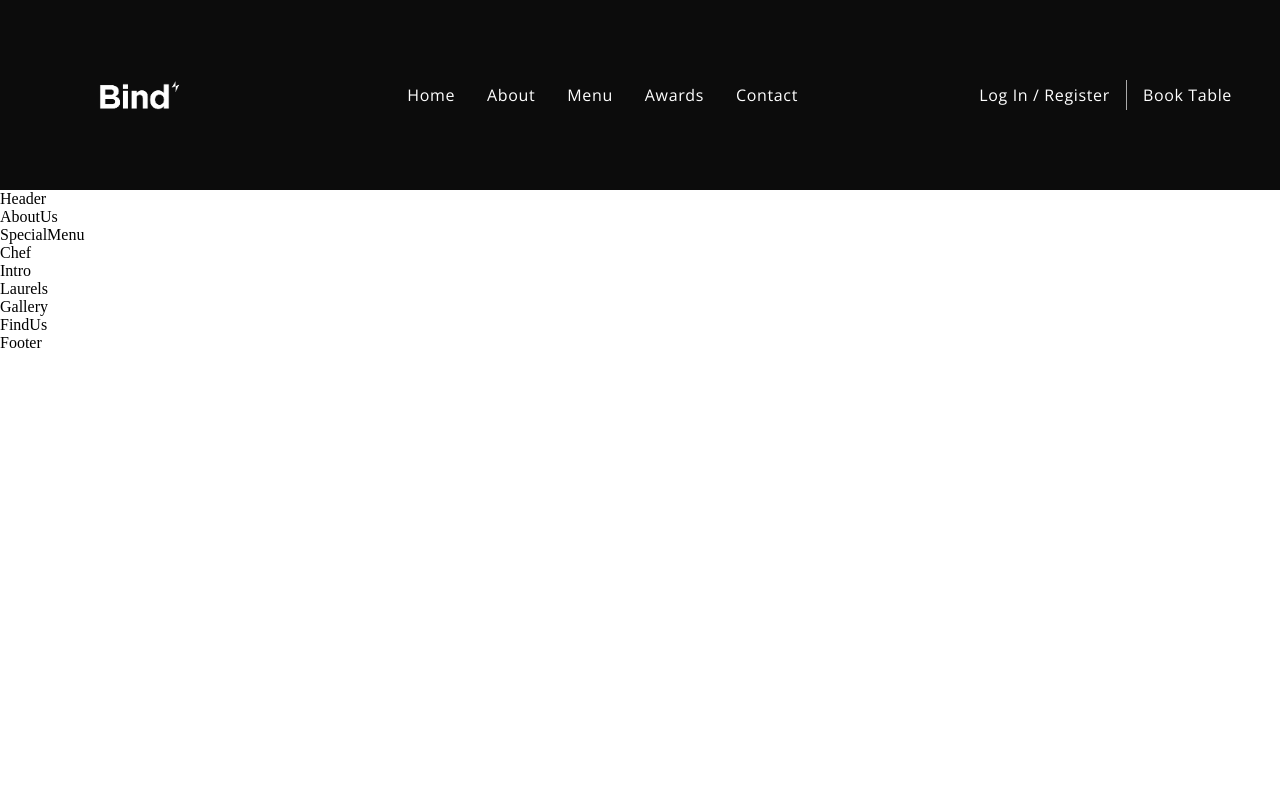
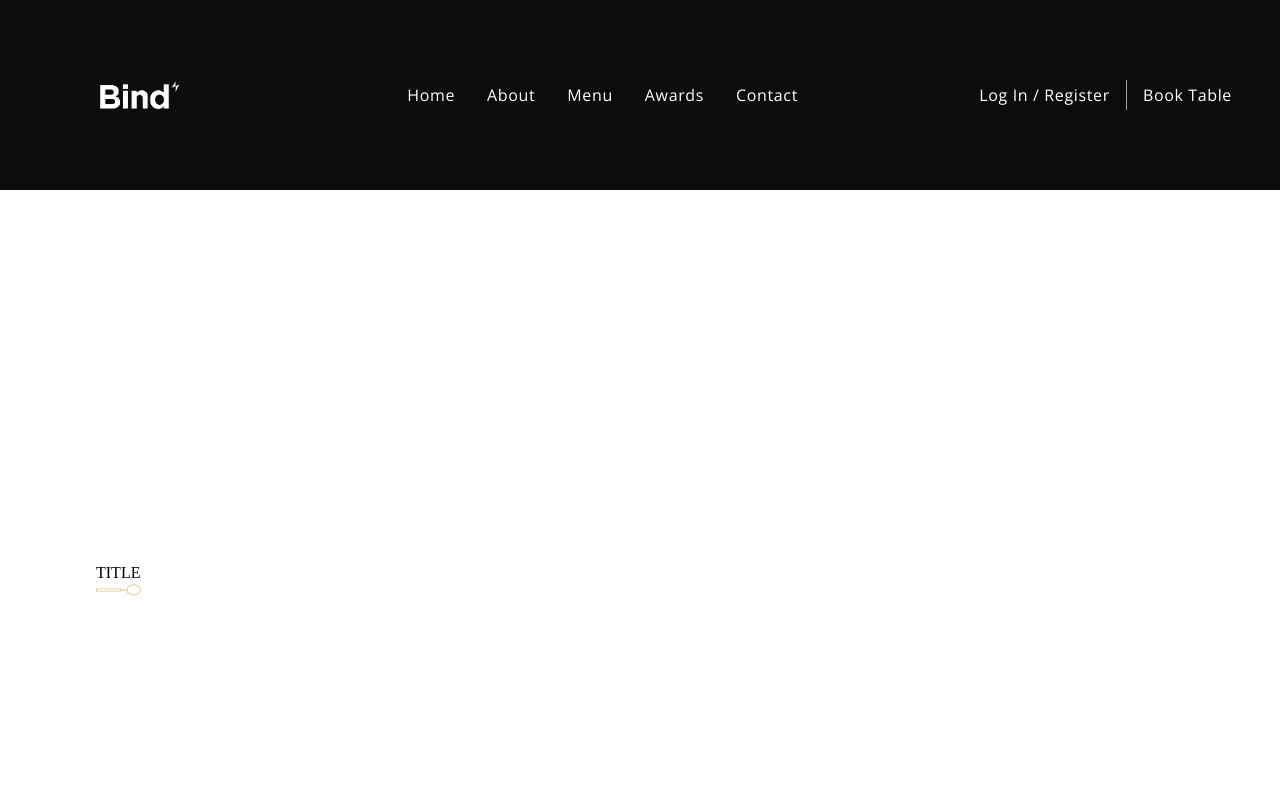
Before and after one commit to Albiona19/restaurant-react-app, a React (Create React App) app: page / in a window 1280 px wide. Shown: the top 800 px of the page. Built offline with nearby package versions, Linux system fonts and the light colour scheme; a web font is replaced by a local one.

Commit message:
started in header

```diff
--- a/src/components/SubHeading/SubHeading.jsx
+++ b/src/components/SubHeading/SubHeading.jsx
@@ -1,8 +1,11 @@
 import React from 'react';
 
+import {images} from '../../constants';
+
 const SubHeading = () => (
-  <div>
-    SubHeading
+  <div style={{marginBottom:'1rem'}}>
+    <p className="p_cormorant">TITLE</p>
+    <img src={images.spoon} alt="" className='spoon__img' />
   </div>
 );
 
--- a/src/container/Header/Header.jsx
+++ b/src/container/Header/Header.jsx
@@ -1,10 +1,18 @@
 import React from 'react';
+import { images } from '../../constants'
 
 import './Header.css';
+import { SubHeading } from '../../components';
 
 const Header = () => (
-  <div>
-    Header
+  <div className='app__header app__wrapper section__padding' id='home'>
+    <div className='app__wrapper_info'>
+      <SubHeading/>
+
+    </div>
+    <div className='app__wrapper_img'>
+
+    </div>
   </div>
 );
 
```
